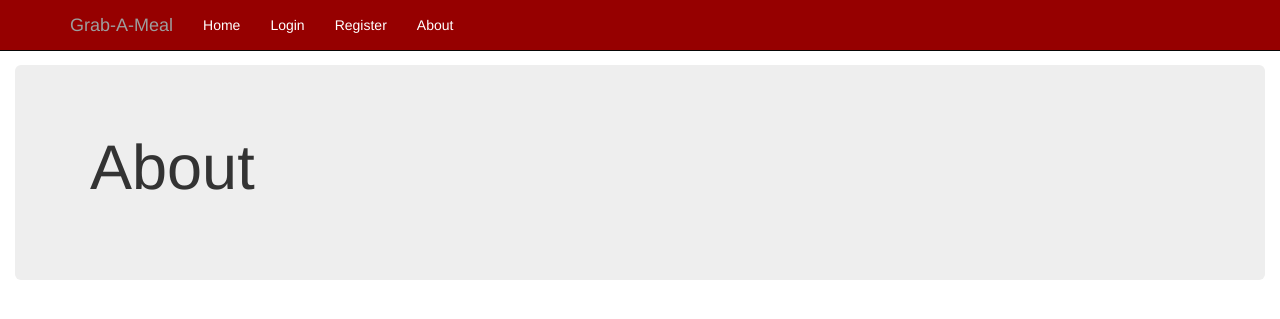
After one commit to dionhagan/flask-grab-a-meal, a Flask app: page /about in a window 1280 px wide. The commit adds this page. Shown: the top 319 px of the page. Run offline with Flask 2, Linux system fonts and the light colour scheme; some libraries are stand-ins or nearby versions.

Commit message:
added about page - unfinished

```diff
--- a/app/static/css/styles.css
+++ b/app/static/css/styles.css
@@ -23,10 +23,6 @@ select {
     -webkit-appearance: none;
 }
 
-<<<<<<< HEAD
-
-=======
-*/
 
 .navbar {
     color: #FFFFFF;
@@ -44,4 +40,3 @@ select {
 .navbar-brand > a {
     color: red;
 }
->>>>>>> c545555e9dddd219567cdffbaa04bb907584f0a6
--- /dev/null
+++ b/app/templates/about.html
@@ -0,0 +1,31 @@
+{% extends 'base.html' %}
+{% block content %}
+	<div class="container-fluid">
+	  <div class="row-fluid">
+	    <div class="span2">
+	    <div class="span10">
+	      <!--Body content-->
+	    </div>
+	  </div>
+	</div>
+	<div class="jumbotron">
+  	  <div class="container">
+        <h1 align="left">About</h1><br>
+
+
+      </div>
+  </div>
+  <div class="container">
+  {% with messages = get_flashed_messages() %}
+    {% if messages %}
+      {% for message in messages %}
+      <div class="row">
+        <div class="col-md-12">
+          <div class="alert alert-info" role="alert">{{ message }}</div>
+        </div>
+      </div>
+      {% endfor %}
+    {% endif %}
+  {% endwith %}
+  </div>
+{% endblock %}
--- a/app/templates/base.html
+++ b/app/templates/base.html
@@ -29,9 +29,11 @@
               <li><a href="/house">By House</a></li>
               <li><a href="/follow">Follow Friends</a></li>
               <li><a href="/logout">Logout</a></li>
+              <li><a href="/about">About</a></li>
             {% else %}
               <li><a href="/login">Login</a></li>
               <li><a href="/register">Register</a></li>
+              <li><a href="/about">About</a></li>
             {% endif %}
           </ul>
         </div><!--/.nav-collapse -->
--- a/app/views.py
+++ b/app/views.py
@@ -114,6 +114,7 @@ def plan():
         return abort(405)
 
 @app.route('/house', methods=['GET', 'POST'])
+@login_required
 def house():
     if request.method == 'GET':
         locations = ['Adams', 'Annenberg', 'Cabot', 'Currier', 'Dunster', 'Eliot', 'Fly-By',
@@ -136,6 +137,7 @@ def house():
 
 
 @app.route('/follow', methods=['GET', 'POST'])
+@login_required
 def follow():
     if request.method == 'GET':
         return render_template("find.html")
@@ -164,3 +166,7 @@ def follow():
             return render_template("find.html")
     else:
         abort(405)
+
+@app.route('/about')
+def about():
+    return render_template('about.html')
```
Also changed, not shown: 5 other files.
